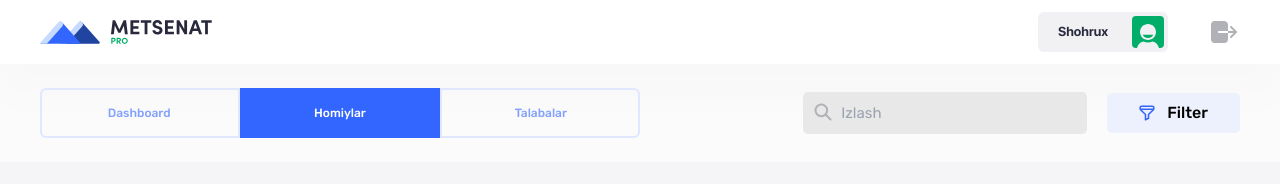
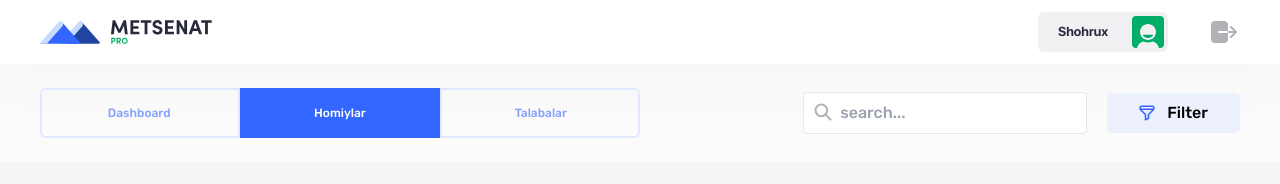
Before and after one commit to ozodjon6/metsenat, a Vue app: page / in a window 1280 px wide. Shown: the top 184 px of the page. Built offline with nearby package versions, Linux system fonts and the light colour scheme; no server answers; sample sign-in values are in the browser's storage.

Commit message:
fix in search panel

```diff
--- /dev/null
+++ b/src/components/SearchPanel.vue
@@ -0,0 +1,26 @@
+<template>
+  <div class="flex items-center">
+    <input
+        class="rounded border w-full py-2 px-3 pl-9"
+        v-model="searchQuery"
+        @input="handleSearch"
+        placeholder="search..." />
+  </div>
+
+</template>
+
+<script lang="ts" setup>
+import {ref} from 'vue'
+
+const searchQuery = ref('');
+const emit = defineEmits(['search'])
+
+const handleSearch = () => {
+  emit('search', searchQuery.value)
+}
+
+</script>
+
+<style scoped lang="scss">
+
+</style>
--- a/src/views/HomeView.vue
+++ b/src/views/HomeView.vue
@@ -16,11 +16,7 @@
           </div>
           <div class="control-header__panel flex items-center">
             <div class="search-panel mr-5">
-              <input
-                  type="text"
-                  v-model="searchTerm"
-                  @input="handleInput"
-                  class="search-panel__input" placeholder="Izlash">
+              <SearchPanel @search="handleInput" class="mb-4 sm:mb-0 w-full" />
             </div>
             <div
                 class="filter-panel flex items-center py-2 px-8 cursor-pointer"
@@ -49,6 +45,7 @@
 import Header from "@/components/Header.vue";
 import Sponsors from "@/components/Sponsors.vue";
 import Dashboard from "@/components/Dashboard.vue";
+import SearchPanel from "@/components/SearchPanel.vue";
 import Students from "@/components/Students.vue";
 import {statusSponsors} from '@/helpers/statusSponsor'
 import {useAuthStore} from '@/store/auth';
@@ -58,7 +55,7 @@
 export default defineComponent({
   name: "HomeView",
   components: {
-    Header, Sponsors, Dashboard, Students
+    Header, Sponsors, Dashboard, Students,SearchPanel
   },
   setup() {
     const authStore = useAuthStore();
```
